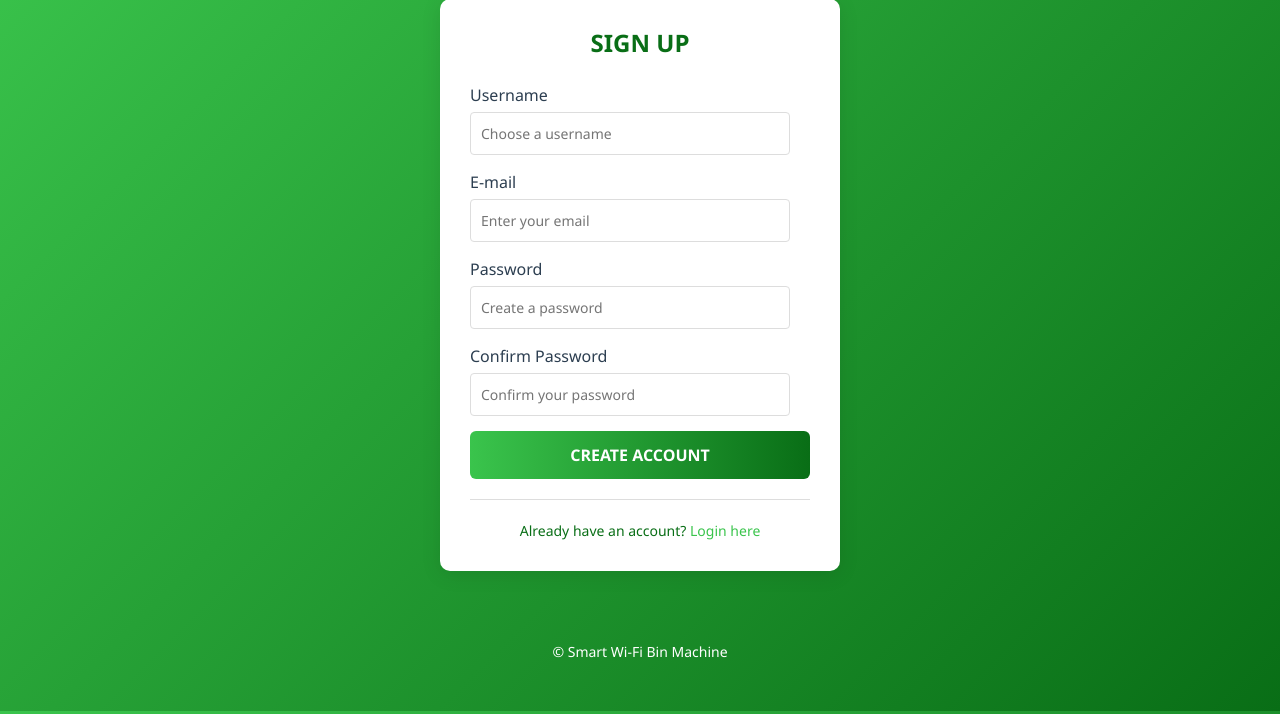
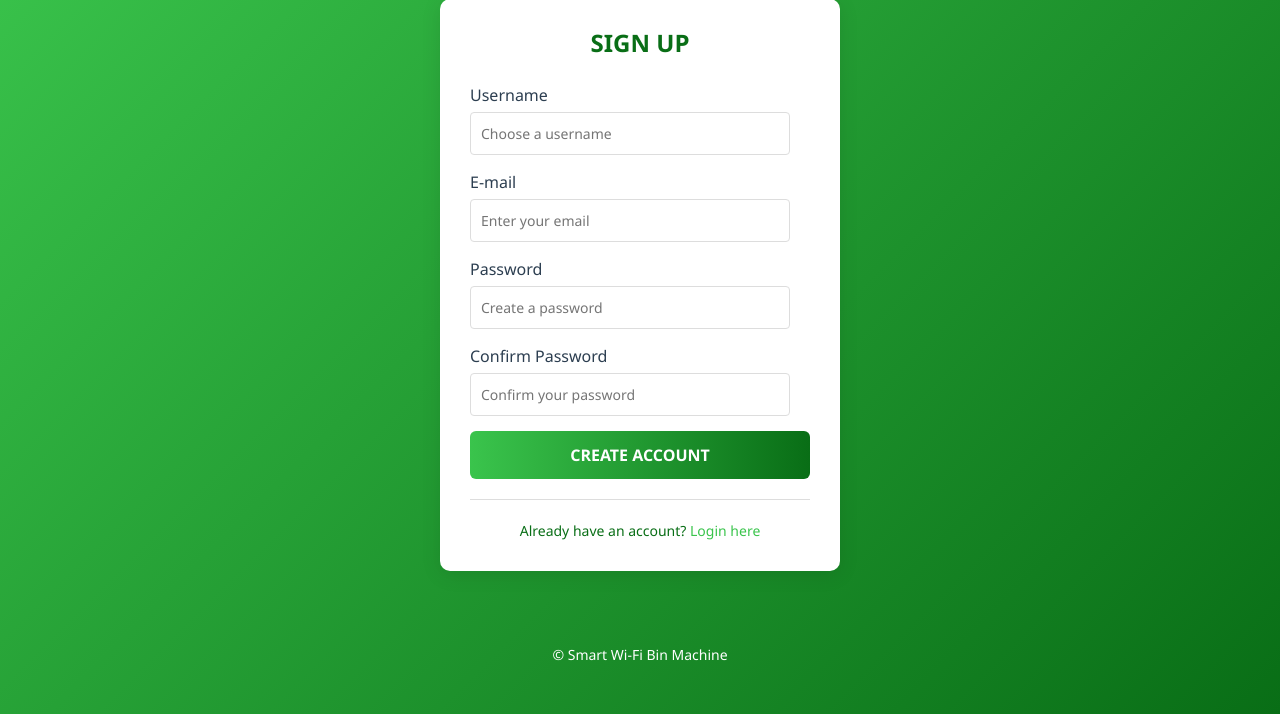
Before and after one commit to mbcabalos/Smart-trashbin, a Django app: page /register/ in a window 1280 px wide. Shown: the part 86-800 px from the top of the page. Run offline with Django 5.2, Linux system fonts and the light colour scheme.

Commit message:
fixed the footer

```diff
--- a/SVM_django/vending_machine/templates/admin/admin_users.html
+++ b/SVM_django/vending_machine/templates/admin/admin_users.html
@@ -420,11 +420,9 @@ function closeModal(modalId) {
     if (!overlay) return;
     overlay.style.display = 'none';
     overlay.setAttribute('aria-hidden', 'true');
-    // restore background scroll
     document.documentElement.style.overflow = '';
 }
 
-// click outside to close (overlay background)
 window.addEventListener('click', function(e) {
     const overlays = document.querySelectorAll('.modal-overlay');
     overlays.forEach(ov => {
@@ -435,7 +433,6 @@ window.addEventListener('click', function(e) {
     });
 });
 
-// escape key closes
 window.addEventListener('keydown', function(e) {
     if (e.key === 'Escape') {
         document.querySelectorAll('.modal-overlay').forEach(ov => ov.style.display = 'none');
--- a/SVM_django/vending_machine/templates/base.html
+++ b/SVM_django/vending_machine/templates/base.html
@@ -10,15 +10,29 @@
   <link rel="stylesheet" href="{% static 'css/registration.css' %}">
   <link rel="stylesheet" href="{% static 'css/admin.css' %}">
   <style>
-    /* Top-right floating alerts */
+    html, body {
+      height: 100%;
+      margin: 0;
+    }
+
+    body {
+      display: flex;
+      flex-direction: column;
+      min-height: 100vh;
+    }
+
+    main.container {
+      flex: 1;
+    }
+
     .floating-alert {
       position: fixed;
       top: 20px;
       right: 20px;
-      z-index: 1050; /* above other content */
+      z-index: 1050;
       min-width: 200px;
       max-width: 300px;
-      font-size: 0.875rem; /* smaller text */
+      font-size: 0.875rem;
       box-shadow: 0 2px 8px rgba(0,0,0,0.2);
       background: #3ac44c;
       color: white;
```
